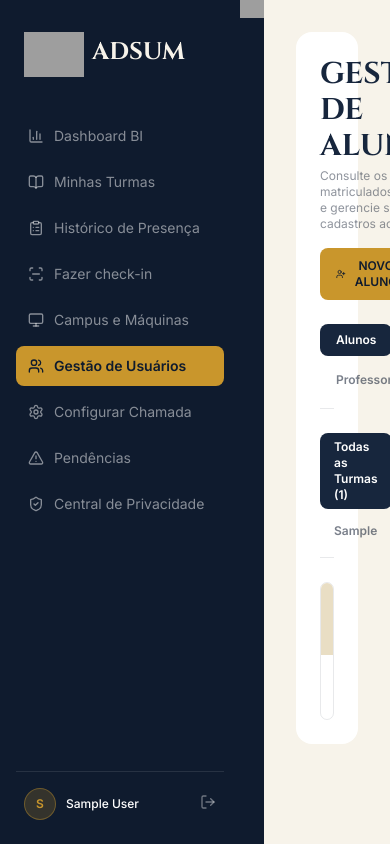
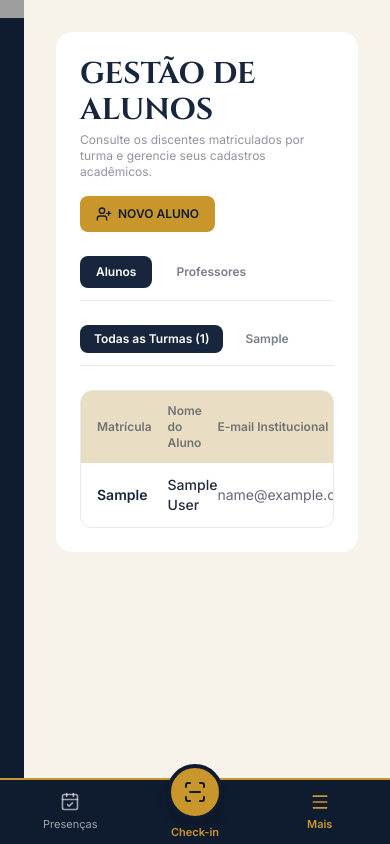
Before and after one commit to luizDiasDev/validador_presenca, a Django app: page /alunos/ in a window 390 px wide. Run offline with Django 5.2, Linux system fonts and the light colour scheme; a user stored in the database is signed in; tables that the repository leaves empty hold one stand-in row (values such as "Sample post"); grey boxes are pictures that could not be loaded.

Commit message:
feat: add a bottom navigation bar for mobile screens

```diff
--- /dev/null
+++ b/validador_presenca/templates/partials/bottom_nav.html
@@ -0,0 +1,66 @@
+{% with tela=request.resolver_match item_ativo="flex flex-1 flex-col items-center justify-center gap-1 text-[11px] font-semibold text-gold" item_normal="flex flex-1 flex-col items-center justify-center gap-1 text-[11px] text-white/60" %}
+<nav class="fixed bottom-0 inset-x-0 z-40 bg-dark-blue border-t-2 border-gold pb-[env(safe-area-inset-bottom)]">
+    <div class="mx-auto flex h-16 max-w-md items-stretch px-2">
+        {% if request.user.aluno %}
+            <a href="{% url 'checkin:minhas_presencas' %}" class="{% if tela.url_name == 'minhas_presencas' %}{{ item_ativo }}{% else %}{{ item_normal }}{% endif %}">
+                <i data-lucide="calendar-check" class="w-5 h-5"></i> Presenças
+            </a>
+            <a href="{% url 'checkin:qr_demo' %}" class="flex flex-1 flex-col items-center justify-end gap-1 pb-1 text-[11px] font-semibold text-gold">
+                <span class="-mt-7 flex h-14 w-14 items-center justify-center rounded-full border-4 border-dark-blue bg-gold text-dark-blue shadow-lg">
+                    <i data-lucide="scan-line" class="w-6 h-6"></i>
+                </span>
+                Check-in
+            </a>
+        {% elif request.user.professor %}
+            <a href="{% url 'teacher_panel:dashboard' %}" class="{% if tela.url_name == 'dashboard' %}{{ item_ativo }}{% else %}{{ item_normal }}{% endif %}">
+                <i data-lucide="bar-chart-3" class="w-5 h-5"></i> Dashboard
+            </a>
+            <a href="{% url 'teacher_panel:turmas' %}" class="{% if tela.url_name == 'turmas' %}{{ item_ativo }}{% else %}{{ item_normal }}{% endif %}">
+                <i data-lucide="book-open" class="w-5 h-5"></i> Turmas
+            </a>
+            <a href="{% url 'teacher_panel:pendencias' %}" class="{% if tela.url_name == 'pendencias' %}{{ item_ativo }}{% else %}{{ item_normal }}{% endif %}">
+                <i data-lucide="alert-triangle" class="w-5 h-5"></i> Pendências
+            </a>
+            <a href="{% url 'validator:painel' %}" class="{% if tela.namespace == 'validator' %}{{ item_ativo }}{% else %}{{ item_normal }}{% endif %}">
+                <i data-lucide="clipboard-list" class="w-5 h-5"></i> Histórico
+            </a>
+        {% elif request.user.administrador %}
+            <a href="{% url 'teacher_panel:dashboard' %}" class="{% if tela.url_name == 'dashboard' %}{{ item_ativo }}{% else %}{{ item_normal }}{% endif %}">
+                <i data-lucide="bar-chart-3" class="w-5 h-5"></i> Dashboard
+            </a>
+            <a href="{% url 'institution:infraestrutura' %}" class="{% if tela.namespace == 'institution' %}{{ item_ativo }}{% else %}{{ item_normal }}{% endif %}">
+                <i data-lucide="monitor" class="w-5 h-5"></i> Máquinas
+            </a>
+            <a href="{% url 'teacher_panel:alunos' %}" class="{% if tela.url_name == 'alunos' or tela.url_name == 'professores' %}{{ item_ativo }}{% else %}{{ item_normal }}{% endif %}">
+                <i data-lucide="users" class="w-5 h-5"></i> Usuários
+            </a>
+        {% endif %}
+
+        <details id="menu-mais" class="relative flex flex-1">
+            <summary class="{% if tela.namespace == 'privacy' or tela.url_name == 'chamadas' or tela.url_name == 'alunos' and request.user.professor %}{{ item_ativo }}{% else %}{{ item_normal }}{% endif %} cursor-pointer list-none [&::-webkit-details-marker]:hidden">
+                <i data-lucide="menu" class="w-5 h-5"></i> Mais
+            </summary>
+            <div class="absolute bottom-full right-0 mb-3 w-60 overflow-hidden rounded-xl bg-white text-sm text-ink shadow-xl">
+                <p class="truncate border-b border-ink/10 px-4 py-3 text-xs text-ink/50">{{ request.user.get_full_name|default:request.user.email }}</p>
+                {% if request.user.professor %}
+                    <a href="{% url 'teacher_panel:alunos' %}" class="flex items-center gap-3 px-4 py-3 hover:bg-creme"><i data-lucide="users" class="w-4 h-4"></i> Gestão de Alunos</a>
+                    <a href="{% url 'teacher_panel:chamadas' %}" class="flex items-center gap-3 px-4 py-3 hover:bg-creme"><i data-lucide="settings" class="w-4 h-4"></i> Configurar Chamada</a>
+                {% endif %}
+                <a href="{% url 'privacy:central' %}" class="flex items-center gap-3 px-4 py-3 hover:bg-creme"><i data-lucide="shield-check" class="w-4 h-4"></i> Central de Privacidade</a>
+                <form method="post" action="{% url 'accounts:logout' %}">
+                    {% csrf_token %}
+                    <button type="submit" class="flex w-full items-center gap-3 border-t border-ink/10 px-4 py-3 text-red-700 hover:bg-creme"><i data-lucide="log-out" class="w-4 h-4"></i> Sair</button>
+                </form>
+            </div>
+        </details>
+    </div>
+</nav>
+<script>
+    document.addEventListener("click", (evento) => {
+        const menuMais = document.getElementById("menu-mais");
+        if (menuMais && menuMais.open && !menuMais.contains(evento.target)) {
+            menuMais.open = false;
+        }
+    });
+</script>
+{% endwith %}
--- a/validador_presenca/templates/partials/sidebar.html
+++ b/validador_presenca/templates/partials/sidebar.html
@@ -3,7 +3,7 @@
     Menu lateral único do sistema. Toda tela faz: {% include "partials/sidebar.html" %}
 {% endcomment %}
 {% with tela=request.resolver_match item_ativo="flex items-center gap-2.5 px-3 py-2.5 rounded-lg bg-gold text-dark-blue font-semibold" item_normal="flex items-center gap-2.5 px-3 py-2.5 rounded-lg text-white/50 hover:bg-white/5" %}
-<aside class="w-60 bg-dark-blue flex-shrink-0">
+<aside class="hidden md:block w-60 bg-dark-blue flex-shrink-0">
     <div class="flex flex-col h-full py-6 px-4">
 
         <!-- Logo -->
@@ -34,6 +34,9 @@
             {% if request.user.aluno %}
             <a href="{% url 'checkin:qr_demo' %}" class="{% if tela.namespace == 'checkin' and tela.url_name == 'qr_demo' %}{{ item_ativo }}{% else %}{{ item_normal }}{% endif %}">
                 <i data-lucide="scan-line" class="w-4 h-4"></i> Fazer check-in
+            </a>
+            <a href="{% url 'checkin:minhas_presencas' %}" class="{% if tela.namespace == 'checkin' and tela.url_name == 'minhas_presencas' %}{{ item_ativo }}{% else %}{{ item_normal }}{% endif %}">
+                <i data-lucide="calendar-check" class="w-4 h-4"></i> Minhas presenças
             </a>
             {% endif %}
             {% if request.user.administrador %}
@@ -72,4 +75,7 @@
         </div>
     </div>
 </aside>
+<div class="md:hidden">
+    {% include "partials/bottom_nav.html" %}
+</div>
 {% endwith %}
```
